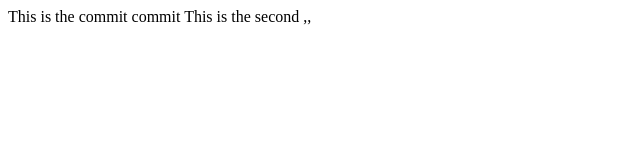
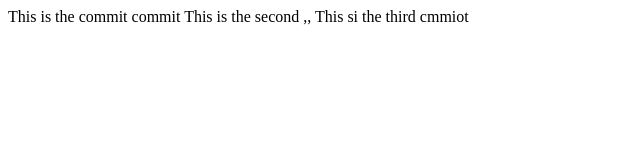
Before and after one commit to puneetdullat/git_practice2, a website: page index.html in a window 1280 px wide. Shown: the whole page, without its empty margins (0-640 px from the left). Drawn offline with Linux system fonts and the light colour scheme.

Commit message:
Third Com

```diff
--- a/index.html
+++ b/index.html
@@ -8,5 +8,6 @@
 <body>
     This is the commit commit
     This is the second   ,,
+    This si the third cmmiot
 </body>
 </html>
```
